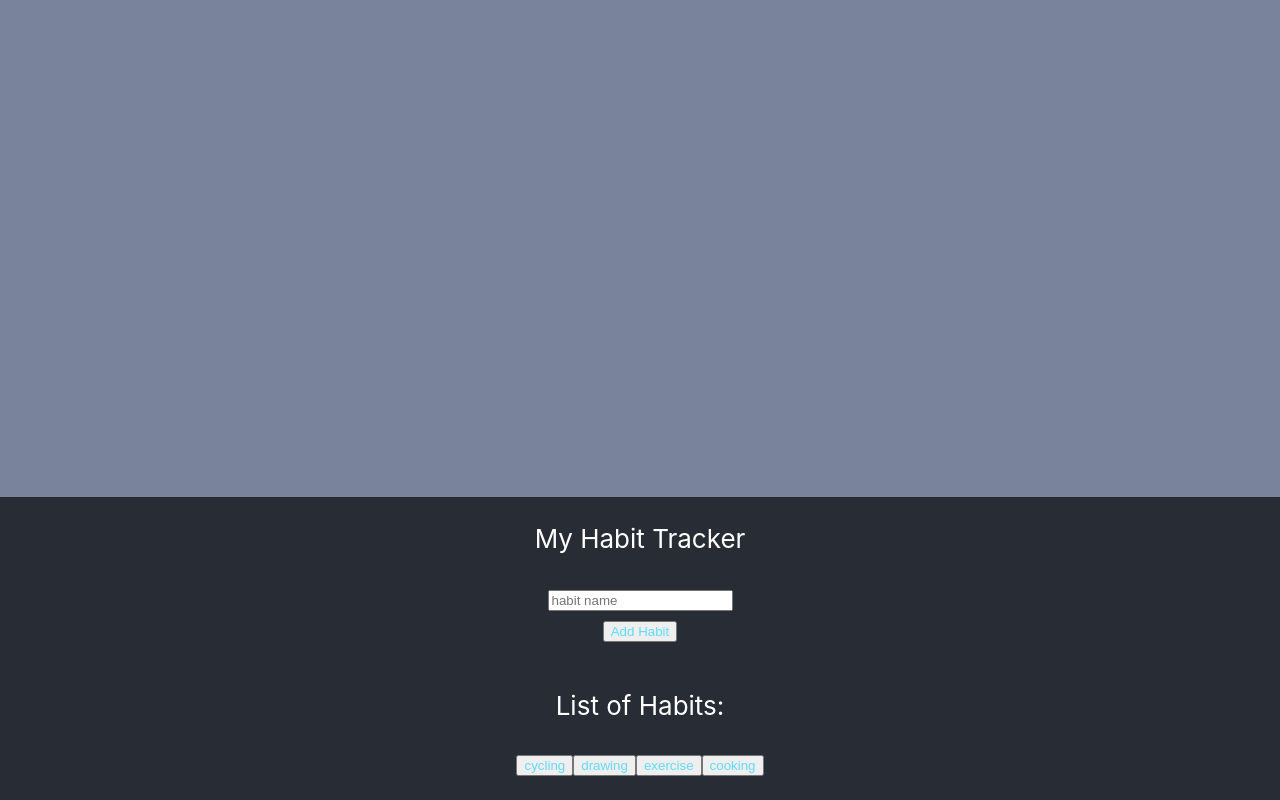
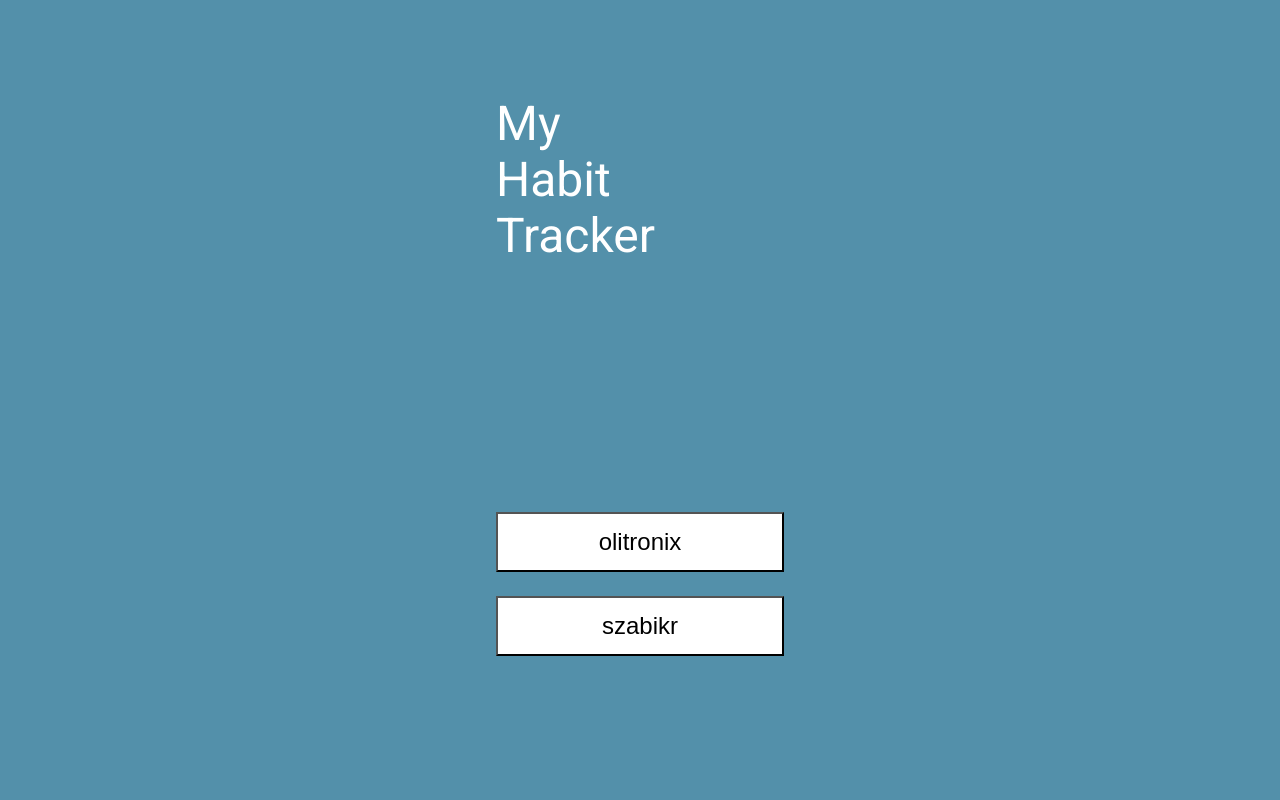
Before and after one commit to szabikr/my-habit-tracker, a React (Create React App) app: page / in a window 1280 px wide. Built offline with nearby package versions, Linux system fonts and the light colour scheme.

Commit message:
Implementing landing page UI

```diff
--- a/public/index.html
+++ b/public/index.html
@@ -24,7 +24,8 @@
       work correctly both with client-side routing and a non-root public URL.
       Learn how to configure a non-root public URL by running `npm run build`.
     -->
-    <title>React App</title>
+    <link href="https://fonts.googleapis.com/css?family=Roboto&display=swap" rel="stylesheet">
+    <title>My Habit Tracker</title>
   </head>
   <body>
     <noscript>You need to enable JavaScript to run this app.</noscript>
--- a/src/App.css
+++ b/src/App.css
@@ -1,60 +1,3 @@
-
-.App-logo {
-  height: 40vmin;
-  pointer-events: none;
+body {
+  background-color: #5390AA;
 }
-
-@media (prefers-reduced-motion: no-preference) {
-  .App-logo {
-    animation: App-logo-spin infinite 20s linear;
-  }
-}
-
-#list-of-performed-habits {
-  background-color: #79849c;
-  height: 512px;
-  overflow-y: scroll;
-}
-
-#tool-bar {
-  position: absolute;
-  width: 100%;
-  bottom: 0;
-  background-color: #282c34;
-  display: flex;
-  flex-direction: column;
-  align-items: center;
-  justify-content: center;
-  text-align: center;
-  font-size: calc(10px + 2vmin);
-  color: white;
-}
-
-.App-link {
-  color: #61dafb;
-}
-
-@keyframes App-logo-spin {
-  from {
-    transform: rotate(0deg);
-  }
-  to {
-    transform: rotate(360deg);
-  }
-}
-
-#add-habit-button {
-  color: #61dafb;
-}
-
-#list-of-habits-header {
-  margin-top: 48px;
-}
-
-#list-of-habits {
-  padding: 24px;
-}
-
-.habit-button {
-  color: #61dafb;
-}
--- a/src/App.js
+++ b/src/App.js
@@ -1,86 +1,13 @@
 import React from 'react';
 import './App.css';
+import LandingPage from './landing-page/landing-page';
 
 class App extends React.Component {
 
-  constructor(props) {
-    super(props);
-
-    this.state = {
-      newHabit: {
-        name: '',
-      },
-      habits: [{
-        name: 'cycling',
-      }, {
-        name: 'drawing',
-      }, {
-        name: 'exercise',
-      }, {
-        name: 'cooking',
-      }],
-      performedHabits: [],
-    };
-  }
-
-  addHabit = () => {
-    if (this.state.newHabit.name === '') {
-      return;
-    }
-
-    this.setState({
-      habits: [
-        ...this.state.habits,
-        this.state.newHabit,
-      ]
-    })
-  }
-
-  habitNameChange = (event) => {
-    this.setState({
-      newHabit: {
-        name: event.target.value,
-      },
-    });
-  }
-
-  performHabit = (habit) => {
-    this.setState({
-      performedHabits: [
-        ...this.state.performedHabits,
-        {
-          habit: habit,
-          timestamp: Date.now(),
-        },
-      ],
-    });
-  }
-
   render() {
     return (
-      <div className="App">
-        <div id="list-of-performed-habits">
-          {this.state.performedHabits.map((performedHabit, index) => (
-            <div key={index}>[{performedHabit.timestamp}]: {performedHabit.habit.name}</div>
-          ))}
-        </div>
-        <div id="tool-bar">
-          <p>
-            My Habit Tracker
-          </p>
-          <div>
-            <input placeholder="habit name" value={this.state.newHabit.name} onChange={this.habitNameChange}/>
-          </div>
-          <div>
-            <button id="add-habit-button" onClick={this.addHabit}>Add Habit</button>
-          </div>
-          <div id="list-of-habits-header">List of Habits:</div>
-          <div id="list-of-habits">
-            {this.state.habits.map((habit, index) => (
-              <button className="habit-button" key={index} onClick={() => this.performHabit(habit)}>{habit.name}</button>
-            ))}
-          </div>
-        </div>
+      <div>
+        <LandingPage />
       </div>
     );
   }
--- a/src/index.css
+++ b/src/index.css
@@ -1,13 +1,6 @@
 body {
   margin: 0;
-  font-family: -apple-system, BlinkMacSystemFont, 'Segoe UI', 'Roboto', 'Oxygen',
-    'Ubuntu', 'Cantarell', 'Fira Sans', 'Droid Sans', 'Helvetica Neue',
-    sans-serif;
+  font-family: 'Roboto', sans-serif;
   -webkit-font-smoothing: antialiased;
   -moz-osx-font-smoothing: grayscale;
 }
-
-code {
-  font-family: source-code-pro, Menlo, Monaco, Consolas, 'Courier New',
-    monospace;
-}
--- /dev/null
+++ b/src/landing-page/landing-page.css
@@ -0,0 +1,26 @@
+.wrapper {
+  display: flex;
+  justify-content: center;
+}
+
+#title {
+  color: #FFFFFF;
+  font-style: normal;
+  font-weight: normal;
+  font-size: 48px;
+  line-height: 56px;
+  width: 288px;
+  margin-top: 96px;
+}
+
+.user-buttons {
+  margin-top: 192px;
+}
+
+.user-button {
+  background-color: #FFFFFF;
+  width: 288px;
+  height: 60px;
+  font-size: 24px;
+  margin-top: 24px;
+}
--- /dev/null
+++ b/src/landing-page/landing-page.js
@@ -0,0 +1,25 @@
+import React from 'react';
+import './landing-page.css';
+
+function LandingPage() {
+
+  return (
+    <div>
+      <div className="wrapper">
+        <h1 id="title">My<br />Habit<br />Tracker</h1>
+      </div>
+
+      <div className="user-buttons">
+        <div className="wrapper">
+          <button className="user-button">olitronix</button>
+        </div>
+
+        <div className="wrapper">
+          <button className="user-button">szabikr</button>
+        </div>
+      </div>
+    </div>
+  )
+}
+
+export default LandingPage;
```
Also changed, not shown: src/track-habits/track-habits.js (added, +89 -0 lines).
